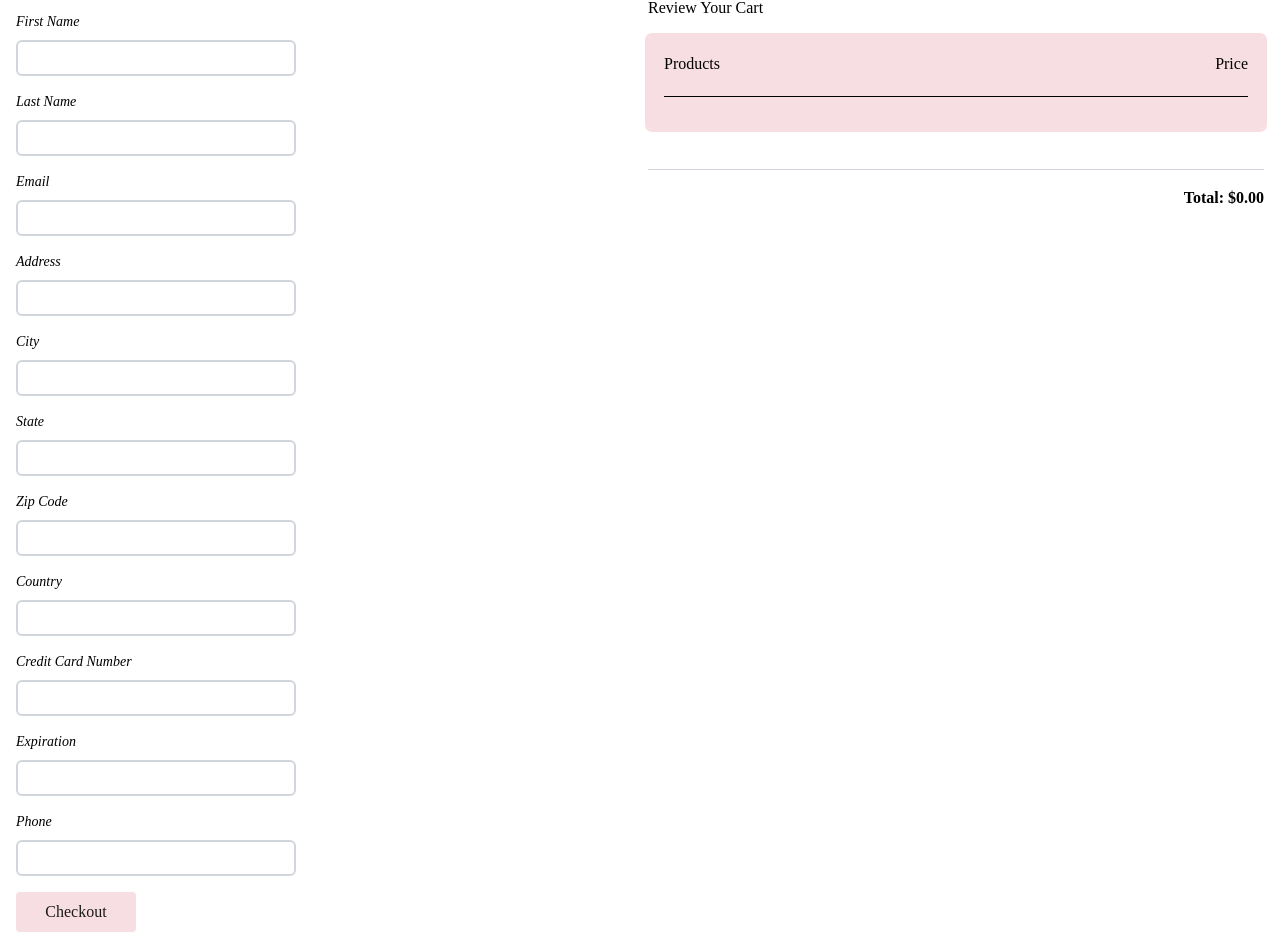
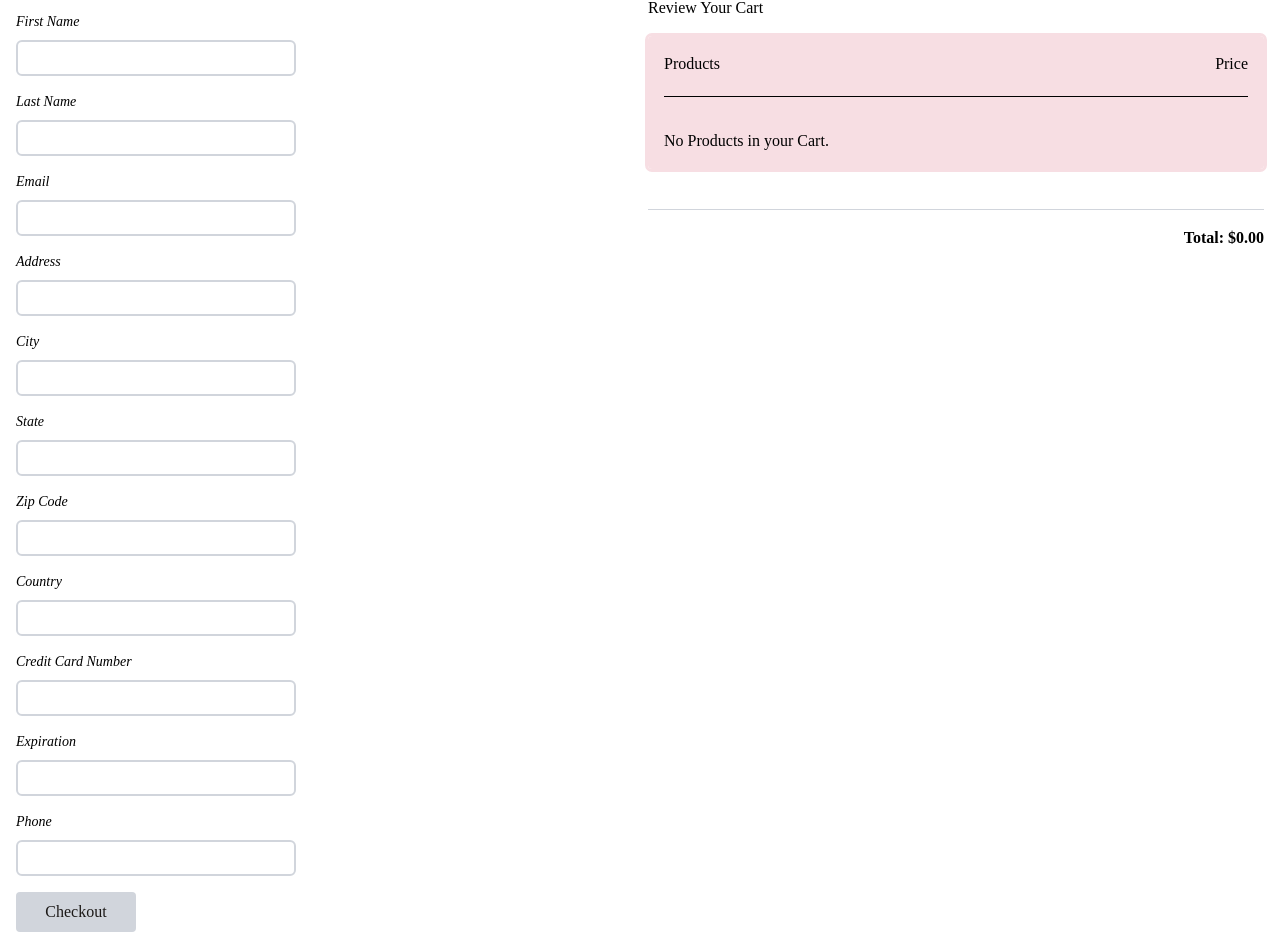
Before and after one commit to Pangolynn/ReDI-E-Commerce, a React (Vite) app: page /checkout in a window 1280 px wide. Shown: the part 176-1128 px from the top of the page. Built offline with nearby package versions, Linux system fonts and the light colour scheme; a web font is replaced by a local one.

Commit message:
Disabled checkout if there is no items in the cart. Updated messaging and button styling for no items in cart at Checkout.

```diff
--- a/src/components/Checkout.tsx
+++ b/src/components/Checkout.tsx
@@ -137,9 +137,10 @@ export const Checkout = () => {
                     />
 
                     <input
-                        className="mb-20 rounded cursor-pointer transition active:scale-95 mt-4 w-30 py-2 text-stone-900 bg-sakura hover:bg-rose-200"
+                        className="mb-20 rounded cursor-pointer transition active:scale-95 mt-4 w-30 py-2 text-stone-900 bg-sakura hover:bg-rose-200 disabled:bg-gray-300 disabled:cursor-not-allowed"
                         value="Checkout"
                         type="submit"
+                        disabled={cart.length === 0}
                     />
                 </Form>
 
@@ -151,7 +152,9 @@ export const Checkout = () => {
                             <h2 className="text-end">Price</h2>
                         </div>
                         <hr className="mt-1 mb-4" />
-
+                        {cart.length === 0 && (
+                            <div>No Products in your Cart.</div>
+                        )}
                         {cart.map((product) => {
                             return (
                                 <div
```
Also changed, not shown: 1 other file (tests, documents, lock files or other folders).
